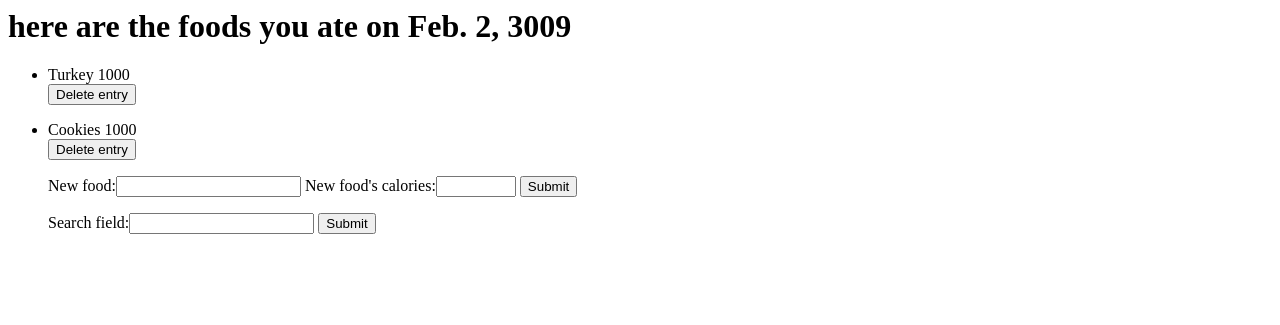
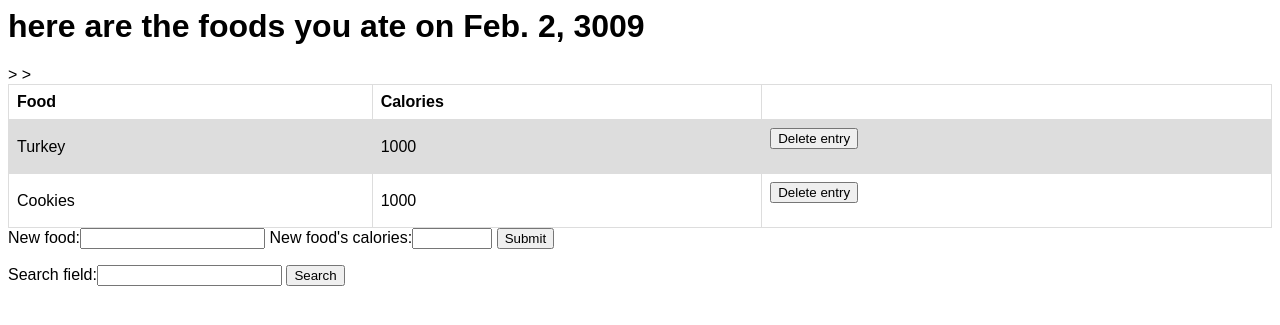
Before and after one commit to jalamani/YoureDone, a Django app: page /foodlog/38/ in a window 1280 px wide. Shown: the top 325 px of the page. Run offline with Django 3.2, Linux system fonts and the light colour scheme; data comes from the database, SQL or seed files in the repository; both versions use the stored data as it was after the commit.

Commit message:
changed lists to tables. added table css. added a button to make a log for that day.

```diff
--- a/foodlog/static/foodlog/style.css
+++ b/foodlog/static/foodlog/style.css
@@ -39,3 +39,19 @@ body {font-family: Arial;}
   border: 1px solid #ccc;
   border-top: none;
 }
+
+table {
+  font-family: arial, sans-serif;
+  border-collapse: collapse;
+  width: 100%;
+}
+
+td, th {
+  border: 1px solid #dddddd;
+  text-align: left;
+  padding: 8px;
+}
+
+tr:nth-child(even) {
+  background-color: #dddddd;
+}
--- a/foodlog/templates/foodlog/detail.html
+++ b/foodlog/templates/foodlog/detail.html
@@ -1,30 +1,69 @@
+{% load static %}
+
+<link rel="stylesheet" type="text/css" href="{% static 'foodlog/style.css' %}">
 <h1>here are the foods you ate on {{ foodlist.eat_date }}</h1>
 
 {% if error_message %}<p><strong>{{ error_message }}</strong></p>{% endif %}
 
-<ul>
+
+
+<table>
+
+	<th>Food</th>
+	<th>Calories</th>
+	<th></th>
+
 {% for food in foodlist.food_set.all %}
-    <li>{{ food.food_text}}&nbsp;{{ food.calories}}
+    <tr>
+
+    	<td>{{ food.food_text}}</td>
+    	<td>{{ food.calories}}</td>
+    	<td>
     		<form action="{% url 'foodlog:food_delete' foodlist.id food.id%}" method="post">
     				{% csrf_token %}
     				<input type="submit" value="Delete entry">
 			</form>
-	</li>
+		</td>
+	</tr>>
 {% endfor %}
+
+</table>
+
 
 <form action="{% url 'foodlog:detail' foodlist.id %}" method="post">
 	{% csrf_token %}
     {{ form }}
     <input type="submit" name="insert" value="Submit">
 </form>
+
+
+
+
+
 <form action="{% url 'foodlog:detail' foodlist.id %}" method="post">
 	{% csrf_token %}
     {{ form2 }}
-    <input type="submit" name="search" value="Submit">
+    <input type="submit" name="search" value="Search">
 </form>
+
+
+{% if foodResults %}
+<table>
+
+	<th>Food</th>
+	<th>Calories per 100 grams</th>
+	<th></th>
+
 {% for x, y in foodResults %}
-    <li>{{ x }}, {{ y }}
+    <tr>
 
-	</li>
+    <td>{{ x }}</td>
+    <td>{{ y }}</td>
+    <td> <input type="submit" name="add" value="+" method = "post"> </td>
+
+	</tr>>
 {% endfor %}
-</ul>
+
+</table>
+
+{% endif %}
--- a/foodlog/urls.py
+++ b/foodlog/urls.py
@@ -7,7 +7,6 @@ urlpatterns = [
 	path('users/', views.users, name='users'),
     path('index/', views.index, name='index'),
     path('<int:foodlist_id>/', views.detail, name='detail'),
-    #url(r'^delete/(?P<pk>[0-9]+)/$', views.foodlist_delete, name='foodlist_delete'),
     path('delete/<int:pk>/', views.foodlist_delete, name='foodlist_delete'),
     path('<int:foodlist_id>/<int:food_id>/', views.food_delete, name='food_delete')
 ]
--- a/foodlog/views.py
+++ b/foodlog/views.py
@@ -13,6 +13,7 @@ import requests
 API_KEY = config('API_KEY')
 client = UsdaClient(API_KEY)
 
+#Log in/Create A User
 def users(request):
     if request.method == 'POST':
         form = UserCreationForm(request.POST)
@@ -40,14 +41,29 @@ def users(request):
         form = UserCreationForm()
         form2 = AuthenticationForm()
     return render(request, 'foodlog/users.html', {'form': form, 'form2':form2})
+
+#User's list of logs
 def index(request):
     user = get_object_or_404(User, pk=request.user.id)
     latest_foodlists = user.foodlist_set.all().order_by('-eat_date')
+    totalCalories = []
+    for foodlist in latest_foodlists:
+        total = 0
+        for foods in foodlist.food_set.all():
+            total+=foods.calories
+        totalCalories.append(total)
+
+    latest_foodlists = zip(latest_foodlists, totalCalories)
     if request.method == 'POST':
-        form = newlogForm(request.POST)
-        if form.is_valid():
-            q = Foodlist(eat_date=form.cleaned_data['newLog'], user = user)
+        if 'add' in request.POST:
+            form = newlogForm
+            q = Foodlist(user = user)
             q.save()
+        else:
+            form = newlogForm(request.POST)
+            if form.is_valid():
+                q = Foodlist(eat_date=form.cleaned_data['newLog'], user = user)
+                q.save()
     else:
         form = newlogForm()
 
@@ -56,11 +72,14 @@ def index(request):
     }
 
     return render(request, 'foodlog/index.html', context)
+
+#List of log's food
 def detail(request, foodlist_id):
     foodlist = get_object_or_404(Foodlist, pk=foodlist_id)
     foods = []
     foodNames = []
     foodCalories = []
+    foodUnits = []
     foodResults = []
     if request.method == 'POST':
         if 'insert' in request.POST:
@@ -81,20 +100,22 @@ def detail(request, foodlist_id):
                     except:
                         break
                 for x in range(len(foods)):
-                    foodNames.append(foods[x].name)
-                    print(foods[x].name)
                     report = client.get_food_report(foods[x].id)
                     for nutrient in report.nutrients:
                         if nutrient.name == 'Energy':
-                            foodCalories.append(nutrient.value)
-                            print(nutrient.value)
+                            foodNames.append(foods[x].name)
+                            foodCalories.append(str(nutrient.value) + " " + nutrient.unit)
                             break
 
                 foodResults = zip(foodNames,foodCalories)
+        elif 'add' in request.POST:
+            print(5)
     else:
         form = newfoodForm()
         form2 = searchdatabaseForm()
     return render(request, 'foodlog/detail.html', {'foodlist': foodlist, 'form': form, 'form2': form2, 'foodResults': foodResults})
+
+#Delete a foodlist
 def foodlist_delete(request, pk):
     foodlist = get_object_or_404(Foodlist, pk=pk)
     if request.method == 'POST':
@@ -102,6 +123,8 @@ def foodlist_delete(request, pk):
         return redirect('/foodlog/index/')
 
     return render(request, 'foodlog/index.html', {'foodlist': foodlist})
+
+#Delete a food
 def food_delete(request, foodlist_id,food_id):
     foodlist = get_object_or_404(Foodlist, pk=foodlist_id)
     food = get_object_or_404(Food, pk=food_id)
```
Also changed, not shown: foodlog/templates/foodlog/index.html (+29 -6 lines), db.sqlite3.
